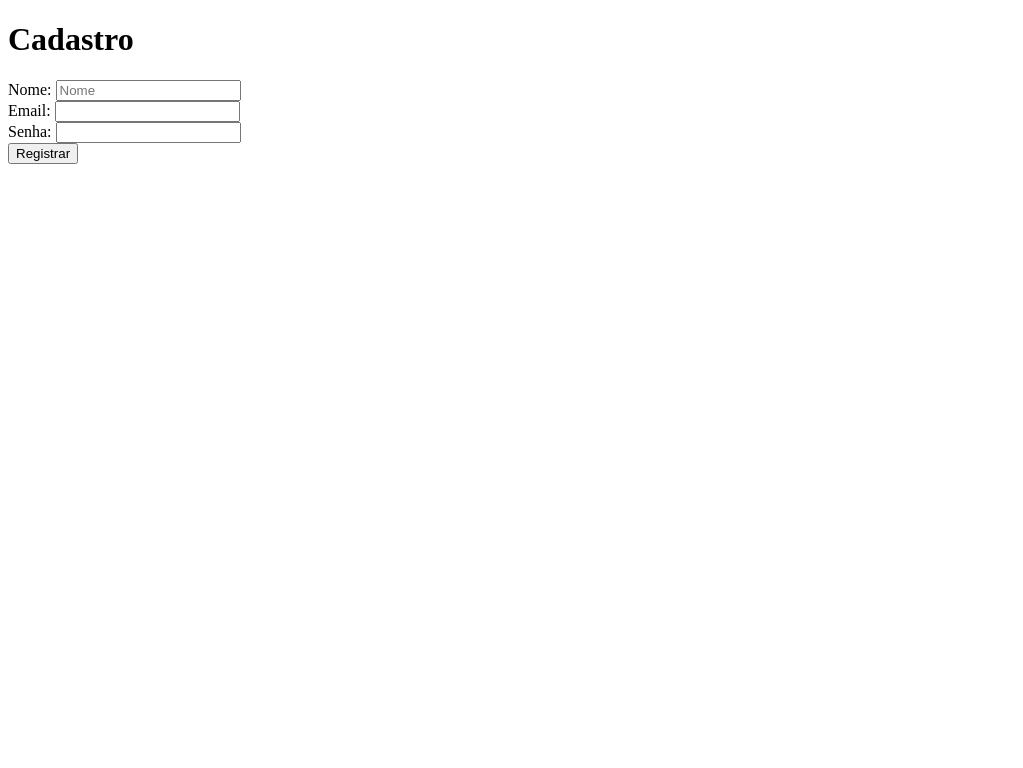
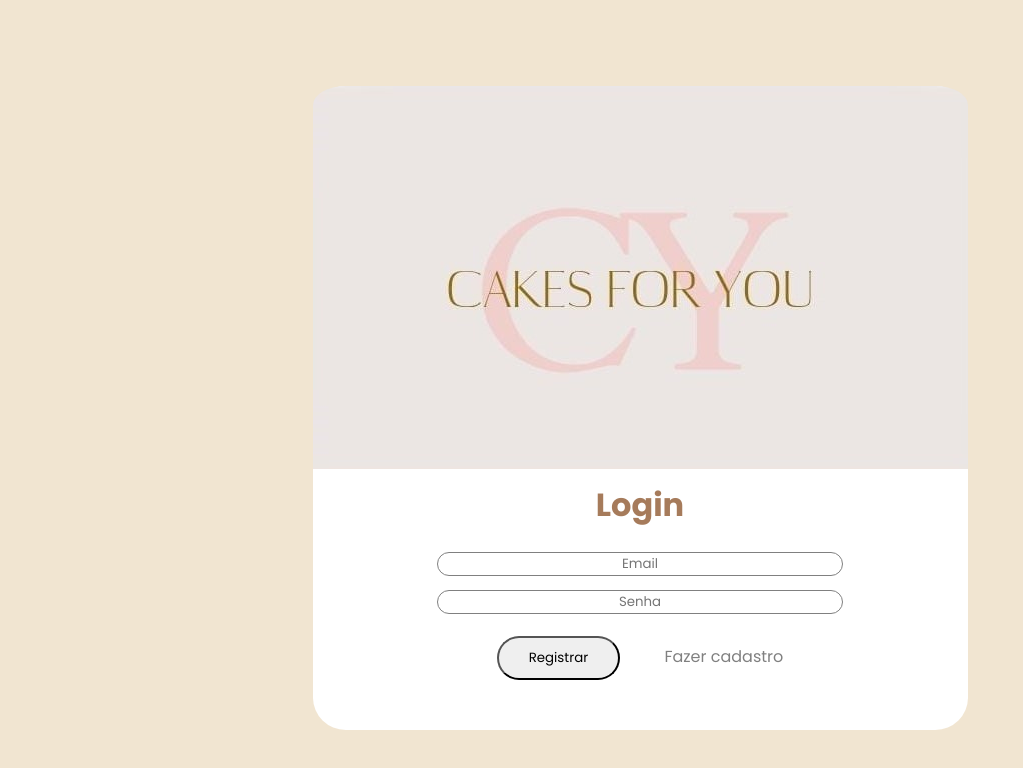
Before and after one commit to GuilhermeBomfimDev/CadastroWeb, a plain HTML site: page Frontend/index.html in a window 1280 px wide. Shown: the whole page, without its empty margins (0-1023 px from the left). Drawn offline with Linux system fonts and the light colour scheme.

Commit message:
Layout pagina de login e cadastro
- HTML: Login e cadastro
- CSS: Login e cadastro
- Node.js: Adicionada validação para verificar no cadastro se as senhas colocadas conferem

```diff
--- /dev/null
+++ b/Frontend/Style/Cadastro.css
@@ -0,0 +1,93 @@
+.poppins-regular {
+    font-family: "Poppins", sans-serif;
+    font-weight: 400;
+    font-style: normal;
+  }
+
+.poppins-bold {
+    font-family: "Poppins", sans-serif;
+    font-weight: 700;
+    font-style: normal;
+}
+
+
+body {
+    display: flex;
+    justify-content: center;
+    align-items: center;
+    height: 100vh;
+    background: #F1E5D1;
+    overflow: hidden;
+}
+
+.Logo {
+    border-top-left-radius: 5%;
+    border-top-right-radius: 5%;
+}
+
+.bloco-principal {
+    background-color: #FFFFFF;
+    border-radius: 5%;
+    font-family: "Poppins", sans-serif;
+    font-weight: 400;
+    font-style: normal;
+}
+
+.Titulo {
+    font-family: "Poppins", sans-serif;
+    font-weight: 700;
+    font-style: normal;
+    margin-top: 5px;
+    color: #A67B5B;
+}
+
+.Login {
+    display: flex;
+    justify-content: center;
+    align-items: center;
+    flex-direction: column;
+    margin-bottom: 50px;
+}
+
+.form {
+    text-align: center;
+}
+
+.campos-form {
+    text-align: center;
+    margin-bottom: 12px;
+    font-family: "Poppins", sans-serif;
+    font-weight: 400;
+    font-style: normal;
+    width: 400px;
+    border: 1px solid grey;
+    border-radius: 30px;
+}
+
+.botao-registrar {
+    text-align: center;
+    border-radius: 30px;
+    padding: 10px 30px;
+    margin-top: 10px;
+    margin-right: 40px;
+    font-family: "Poppins", sans-serif;
+    font-weight: 400;
+    font-style: normal;
+    transition: 0.5s;
+    border-color: black;
+}
+
+.botao-registrar:hover {
+    color: #FFFFFF;
+    background-color: #6F4E37;
+    transition: 0.5s;
+}
+
+.botao-login {
+    text-decoration: none;
+    color: grey;
+}
+
+.botao-login:hover {
+    color: black;
+}
--- /dev/null
+++ b/Frontend/Style/Login.css
@@ -0,0 +1,93 @@
+.poppins-regular {
+    font-family: "Poppins", sans-serif;
+    font-weight: 400;
+    font-style: normal;
+  }
+
+.poppins-bold {
+    font-family: "Poppins", sans-serif;
+    font-weight: 700;
+    font-style: normal;
+}
+
+
+body {
+    display: flex;
+    justify-content: center;
+    align-items: center;
+    height: 100vh;
+    background: #F1E5D1;
+    overflow: hidden;
+}
+
+.Logo {
+    border-top-left-radius: 5%;
+    border-top-right-radius: 5%;
+}
+
+.bloco-principal {
+    background-color: #FFFFFF;
+    border-radius: 5%;
+    font-family: "Poppins", sans-serif;
+    font-weight: 400;
+    font-style: normal;
+}
+
+.Titulo {
+    font-family: "Poppins", sans-serif;
+    font-weight: 700;
+    font-style: normal;
+    margin-top: 5px;
+    color: #A67B5B;
+}
+
+.Login {
+    display: flex;
+    justify-content: center;
+    align-items: center;
+    flex-direction: column;
+    margin-bottom: 50px;
+}
+
+.form {
+    text-align: center;
+}
+
+.campos-form {
+    text-align: center;
+    margin-bottom: 12px;
+    font-family: "Poppins", sans-serif;
+    font-weight: 400;
+    font-style: normal;
+    width: 400px;
+    border: 1px solid grey;
+    border-radius: 30px;
+}
+
+.botao-registrar {
+    text-align: center;
+    border-radius: 30px;
+    padding: 10px 30px;
+    margin-top: 10px;
+    margin-right: 40px;
+    font-family: "Poppins", sans-serif;
+    font-weight: 400;
+    font-style: normal;
+    transition: 0.5s;
+    border-color: black;
+}
+
+.botao-registrar:hover {
+    color: #FFFFFF;
+    background-color: #6F4E37;
+    transition: 0.5s;
+}
+
+.botao-login {
+    text-decoration: none;
+    color: grey;
+}
+
+.botao-login:hover {
+    color: black;
+}
--- a/Frontend/index.html
+++ b/Frontend/index.html
@@ -3,48 +3,30 @@
 <head>
     <meta charset="UTF-8">
     <meta name="viewport" content="width=device-width, initial-scale=1.0">
-    <title>Cadastro</title>
+    <title>Login</title>
+    <link rel="stylesheet" href="Style/Cadastro.css">
+    <link rel="preconnect" href="https://fonts.googleapis.com">
+    <link rel="preconnect" href="https://fonts.gstatic.com" crossorigin>
+    <link href="https://fonts.googleapis.com/css2?family=Poppins:wght@400;700&display=swap" rel="stylesheet">
 </head>
 <body>
-    <h1>Cadastro</h1>
-    <form id="registrationForm">
+    <div class="bloco-principal">
         <div>
-            <label for="name">Nome:</label>
-            <input type="text" id="name" name="name" placeholder="Nome" required>
+            <img src="imagem-capa.jpg" alt="Logo da CakesForYou" class="Logo">
         </div>
-        <div>
-            <label for="email">Email:</label>
-            <input type="email" id="email" name="email" required>
+        <div class="Login">
+            <h1 class="Titulo">Login</h1>
+            <form id="registrationForm" class="form">
+                <div>
+                    <input type="email" id="email" name="email" placeholder="Email" class="campos-form" required>
+                </div>
+                <div>
+                    <input type="password" id="password" name="password" placeholder="Senha" class="campos-form" required>
+                </div>
+                <button type="submit" class="botao-registrar">Registrar</button>
+                <a href="Cadastro.html" class="botao-login">Fazer cadastro</a>
+            </form>
         </div>
-        <div>
-            <label for="password">Senha:</label>
-            <input type="password" id="password" name="password" required>
-        </div>
-        <button type="submit">Registrar</button>
-    </form>
-
-    <script>
-        document.getElementById('registrationForm').addEventListener('submit', async function (e) {
-            e.preventDefault();
-            const formData = {
-                name: document.getElementById('name').value,
-                email: document.getElementById('email').value,
-                password: document.getElementById('password').value
-            };
-            const response = await fetch('http://localhost:5000/api/user/register', {
-                method: 'POST',
-                headers: {
-                    'Content-Type': 'application/json',
-                },
-                body: JSON.stringify(formData),
-            });
-            const data = await response.json();
-            if (response.ok) {
-                alert(data.message);
-            } else {
-                alert('Erro ao registrar usuário');
-            }
-        });
-    </script>
+    </div>
 </body>
 </html>
```
Also changed, not shown: Backend/server/routes/user.js (+8 -3 lines), Frontend/Cadastro.html (added, +63 -0 lines), Frontend/imagem-capa.jpg (added).
